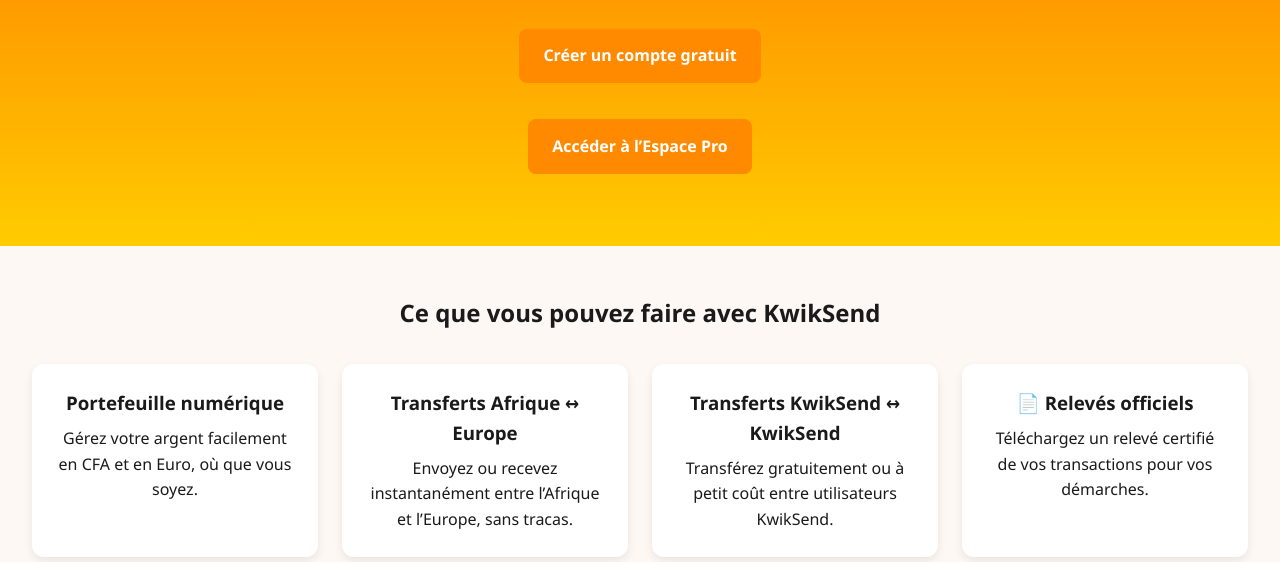
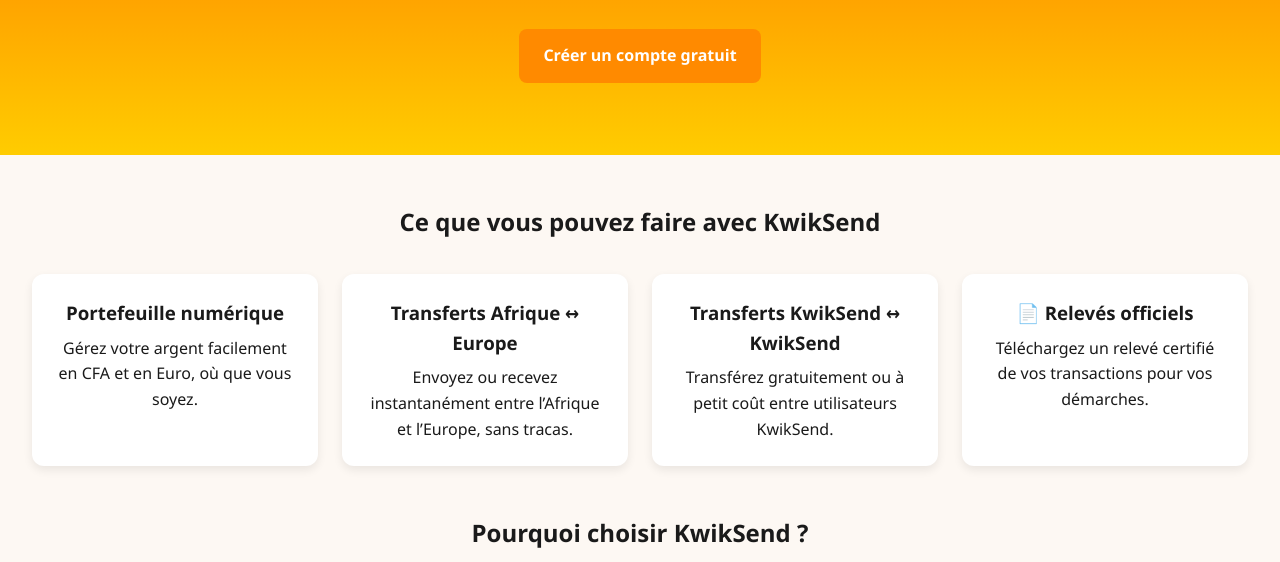
Before and after one commit to kifouliw-hash/kwiksend-v2, a website: page public/index.html in a window 1280 px wide. Shown: the part 238-800 px from the top of the page. Drawn offline with Linux system fonts and the light colour scheme.

Commit message:
Mise à jour automatique du site KwikSend-V2

```diff
--- a/public/index.html
+++ b/public/index.html
@@ -64,11 +64,6 @@
       La nouvelle façon d’envoyer et de recevoir de l’argent entre l’Afrique et l’Europe.
     </p>
     <a href="attente.html" class="cta" data-i18n="hero.cta">Rejoindre la liste d’attente</a>
-  </div>
-
-  <!-- 👇 Bouton vers l'Espace Pro (en dehors du bloc hero-content) -->
-  <div style="text-align:center; margin-top:20px;">
-    <a href="pro.html" class="cta">Accéder à l’Espace Pro</a>
   </div>
 </section>
 
```
